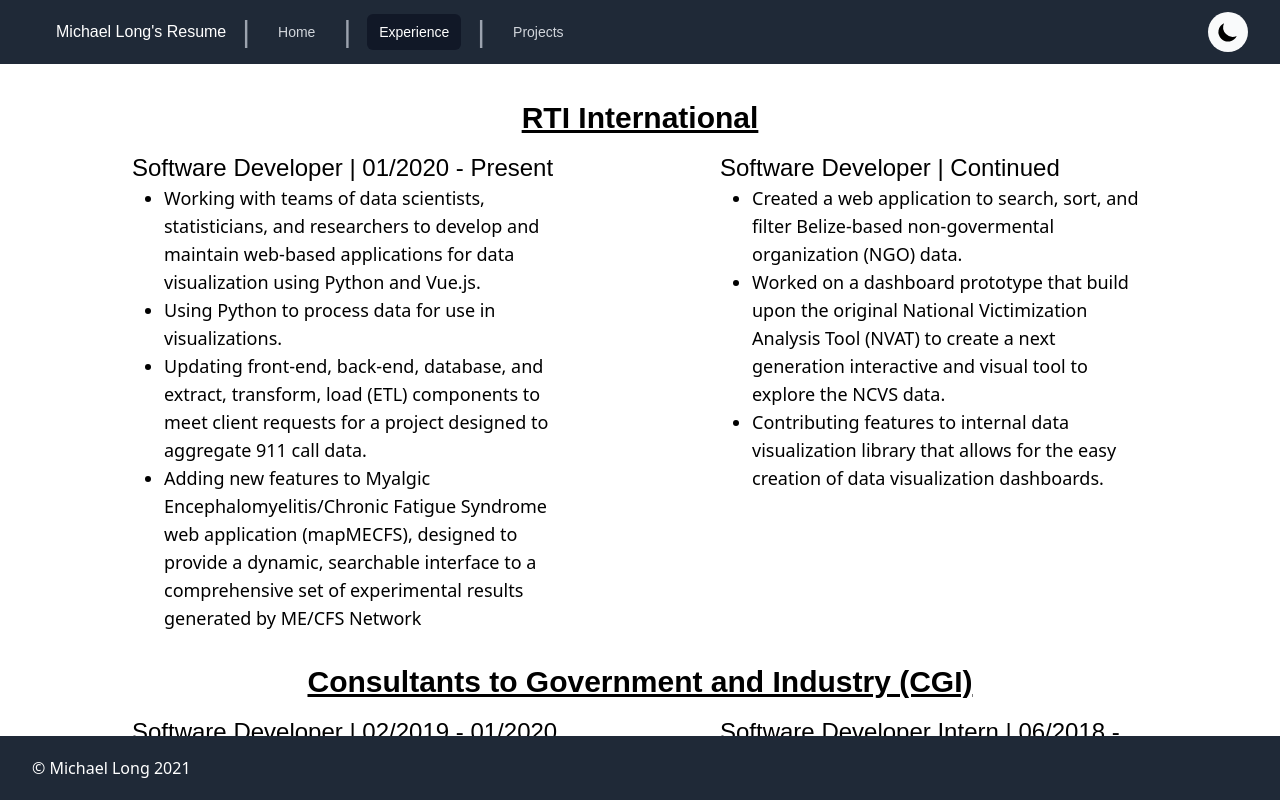
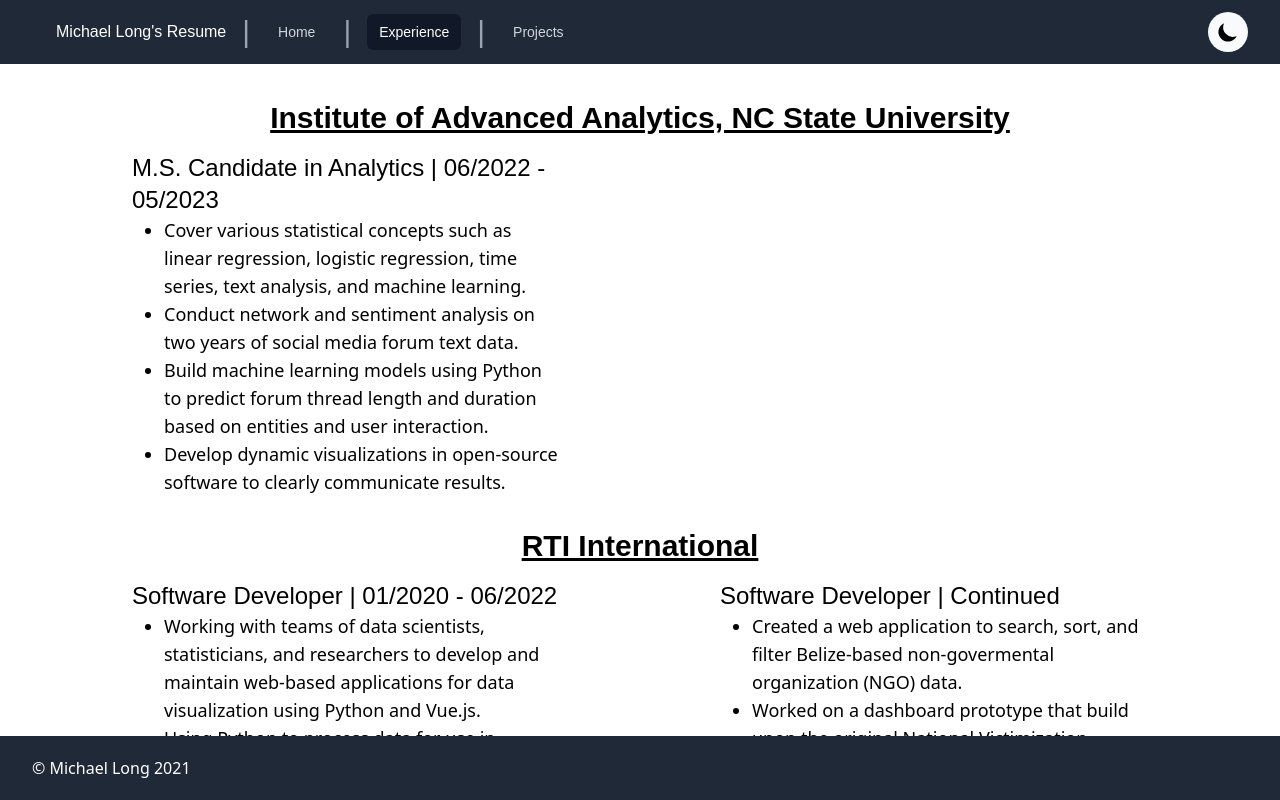
Before and after one commit to michael-long88/resume-vue-tailwind, a Vue app: page /experience in a window 1280 px wide. Built offline with nearby package versions, Linux system fonts and the light colour scheme.

Commit message:
Update experience page

```diff
--- a/src/jobsList.js
+++ b/src/jobsList.js
@@ -1,8 +1,20 @@
 export const jobsList = {
+  'Institute of Advanced Analytics, NC State University': [
+    {
+      position: 'M.S. Candidate in Analytics',
+      timeline: '06/2022 - 05/2023',
+      responsibilities: [
+        'Cover various statistical concepts such as linear regression, logistic regression, time series, text analysis, and machine learning.',
+        'Conduct network and sentiment analysis on two years of social media forum text data.',
+        'Build machine learning models using Python to predict forum thread length and duration based on entities and user interaction.',
+        'Develop dynamic visualizations in open-source software to clearly communicate results.'
+      ]
+    }
+  ],
   'RTI International': [
     {
       position: 'Software Developer',
-      timeline: '01/2020 - Present',
+      timeline: '01/2020 - 06/2022',
       responsibilities: [
         'Working with teams of data scientists, statisticians, and researchers to develop and maintain web-based applications for data visualization using Python and Vue.js.',
         'Using Python to process data for use in visualizations.',
```
